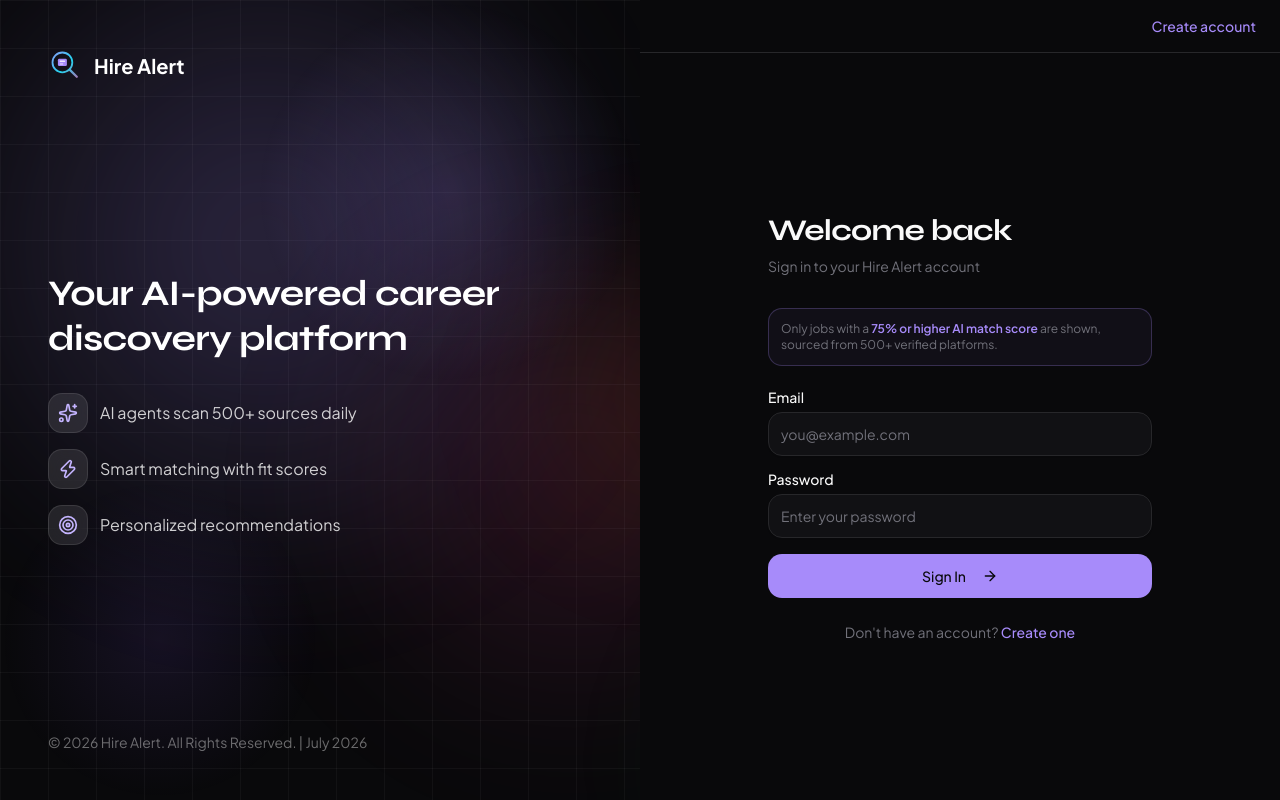
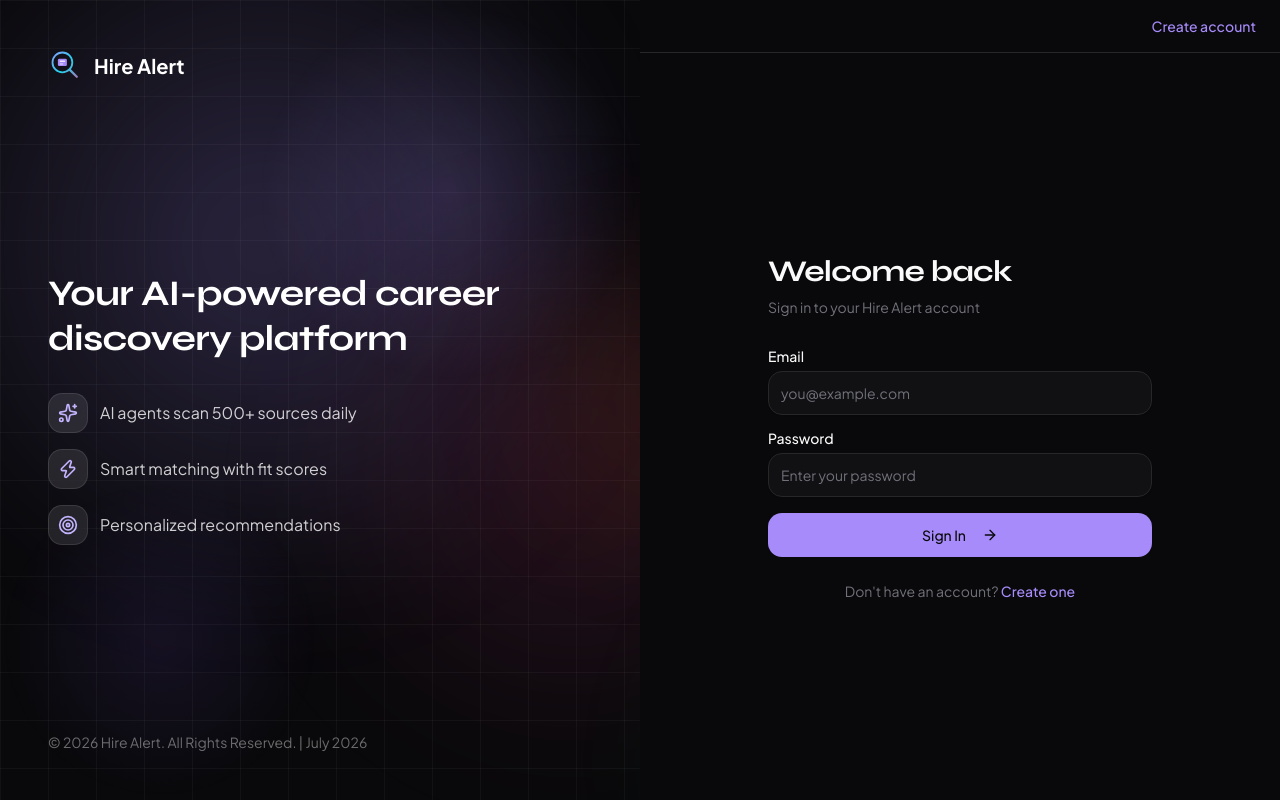
Before and after one commit to udii05/hire-alert, a Next.js app in the folder frontend/: page /auth/login in a window 1280 px wide. Built offline with nearby package versions, Linux system fonts and the light colour scheme.

Commit message:
feat(auth): remove AI match-score info banner from login and register pages

```diff
--- a/frontend/src/app/auth/login/page.tsx
+++ b/frontend/src/app/auth/login/page.tsx
@@ -101,10 +101,6 @@ export default function LoginPage() {
               <p className="mt-2 text-sm text-muted-foreground">Sign in to your Hire Alert account</p>
             </div>
 
-            <div className="mb-6 rounded-xl border border-primary/25 bg-primary/5 p-3 text-xs text-muted-foreground">
-              Only jobs with a <span className="font-semibold text-primary">75% or higher AI match score</span> are shown, sourced from 500+ verified platforms.
-            </div>
-
             <form onSubmit={handleEmailLogin} className="space-y-4">
               <div className="space-y-2">
                 <Label htmlFor="email">Email</Label>
--- a/frontend/src/app/auth/register/page.tsx
+++ b/frontend/src/app/auth/register/page.tsx
@@ -115,10 +115,6 @@ export default function RegisterPage() {
               <p className="mt-2 text-sm text-muted-foreground">Get started with personalized career discovery</p>
             </div>
 
-            <div className="mb-6 rounded-xl border border-primary/25 bg-primary/5 p-3 text-xs text-muted-foreground">
-              Only jobs with a <span className="font-semibold text-primary">75% or higher AI match score</span> are shown, sourced from 500+ verified platforms.
-            </div>
-
             <form onSubmit={handleEmailRegister} className="space-y-4">
               <div className="space-y-2">
                 <Label htmlFor="name">Full Name</Label>
```
